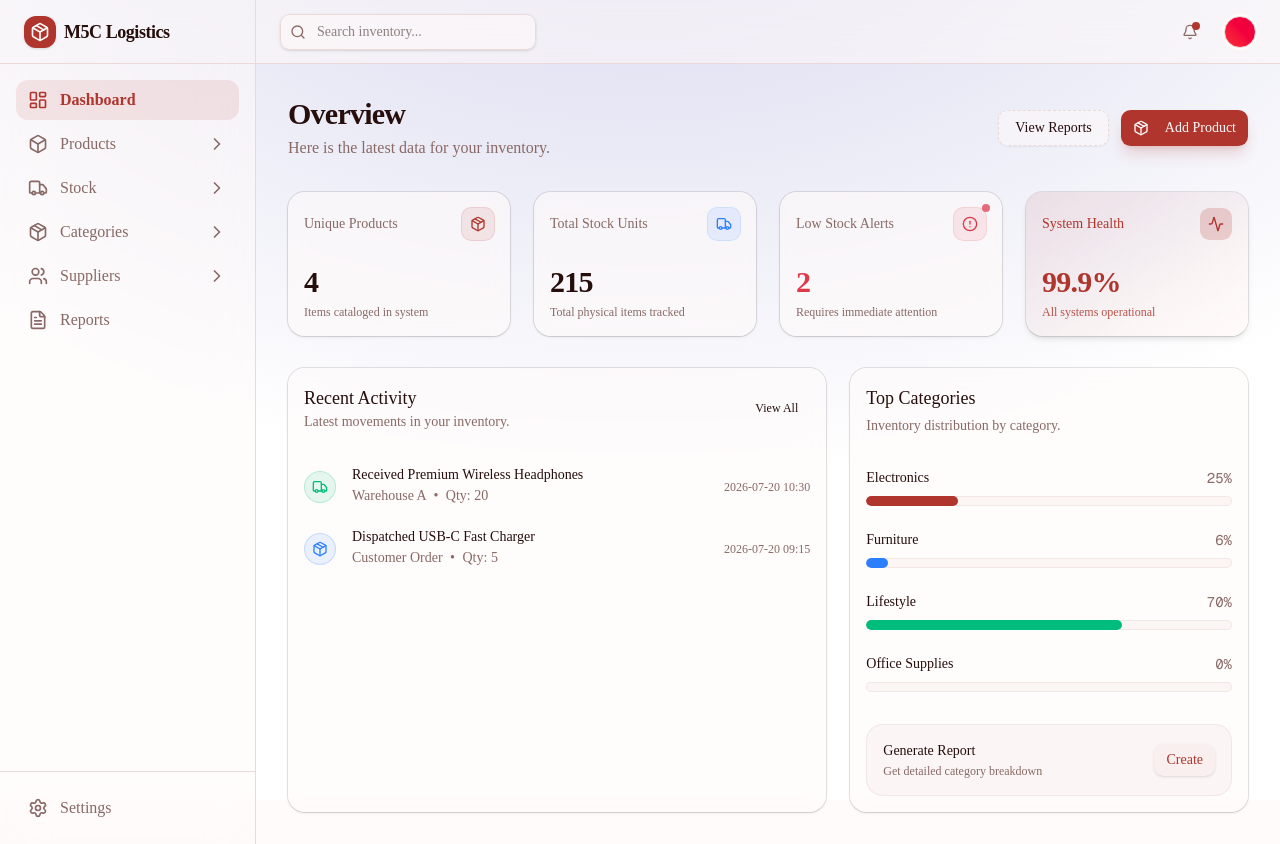
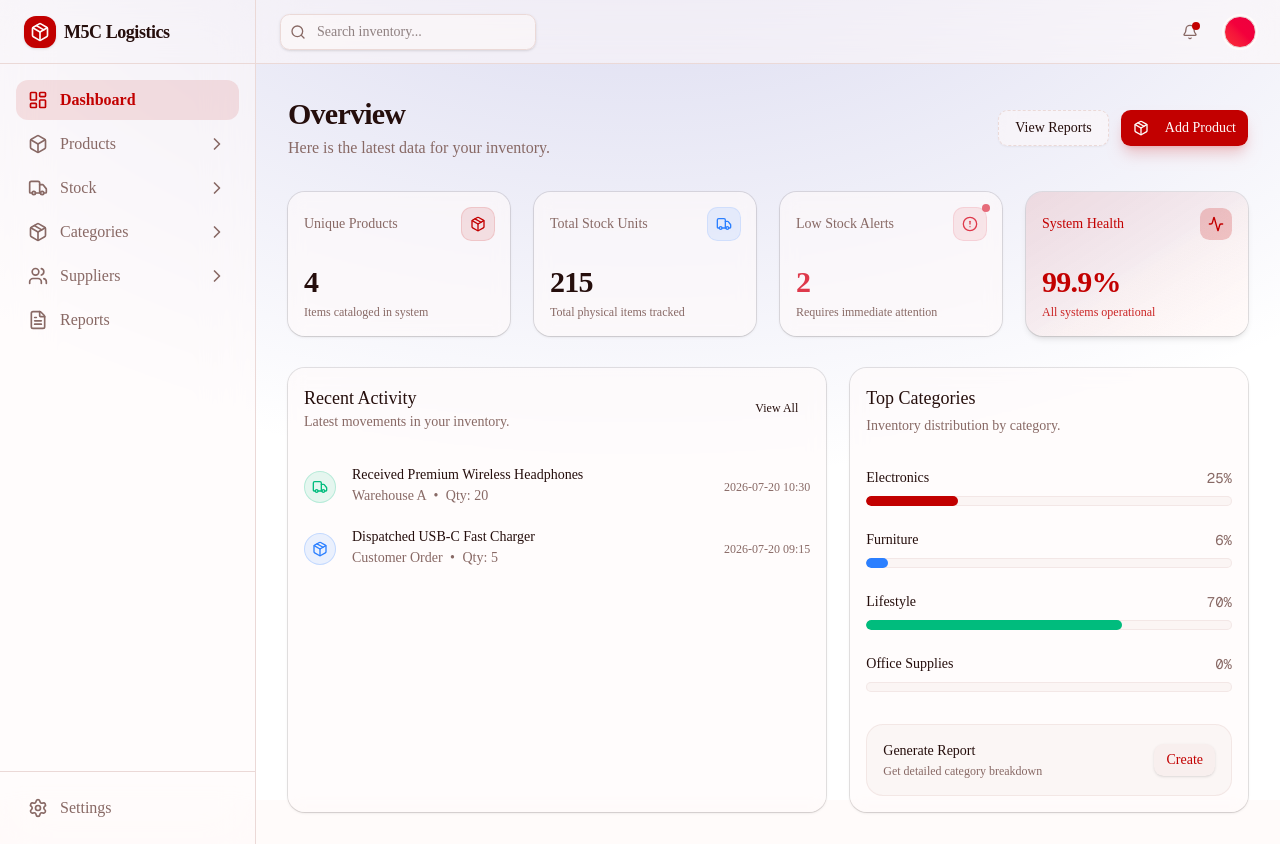
Before and after one commit to M5Csoftware/inventory-management, a Next.js app: page / in a window 1280 px wide. Built offline with nearby package versions, Linux system fonts and the light colour scheme.

Commit message:
Update globals.css

```diff
--- a/src/app/globals.css
+++ b/src/app/globals.css
@@ -55,33 +55,33 @@
   --card-foreground: oklch(0.20 0.04 28);
   --popover: oklch(1 0 0);
   --popover-foreground: oklch(0.20 0.04 28);
-  --primary: oklch(0.51 0.16 28);
+  --primary: oklch(0.50 0.22 28);
   --primary-foreground: oklch(0.99 0.005 28);
   --secondary: oklch(0.96 0.01 28);
-  --secondary-foreground: oklch(0.51 0.16 28);
+  --secondary-foreground: oklch(0.50 0.22 28);
   --muted: oklch(0.96 0.01 28);
   --muted-foreground: oklch(0.55 0.04 28);
   --accent: oklch(0.94 0.02 28);
-  --accent-foreground: oklch(0.51 0.16 28);
+  --accent-foreground: oklch(0.50 0.22 28);
   --destructive: oklch(0.60 0.20 20);
   --destructive-foreground: oklch(0.99 0 0);
   --border: oklch(0.90 0.02 28);
   --input: oklch(0.90 0.02 28);
-  --ring: oklch(0.51 0.16 28);
+  --ring: oklch(0.50 0.22 28);
   --radius: 0.75rem;
-  --chart-1: oklch(0.51 0.16 28);
-  --chart-2: oklch(0.60 0.12 28);
-  --chart-3: oklch(0.70 0.09 28);
-  --chart-4: oklch(0.80 0.06 28);
-  --chart-5: oklch(0.90 0.03 28);
+  --chart-1: oklch(0.50 0.22 28);
+  --chart-2: oklch(0.58 0.18 28);
+  --chart-3: oklch(0.66 0.14 28);
+  --chart-4: oklch(0.74 0.10 28);
+  --chart-5: oklch(0.82 0.06 28);
   --sidebar: oklch(0.99 0.005 28);
   --sidebar-foreground: oklch(0.20 0.04 28);
-  --sidebar-primary: oklch(0.51 0.16 28);
+  --sidebar-primary: oklch(0.50 0.22 28);
   --sidebar-primary-foreground: oklch(0.99 0.005 28);
   --sidebar-accent: oklch(0.94 0.02 28);
-  --sidebar-accent-foreground: oklch(0.51 0.16 28);
+  --sidebar-accent-foreground: oklch(0.50 0.22 28);
   --sidebar-border: oklch(0.90 0.02 28);
-  --sidebar-ring: oklch(0.51 0.16 28);
+  --sidebar-ring: oklch(0.50 0.22 28);
 }
 
 
```
